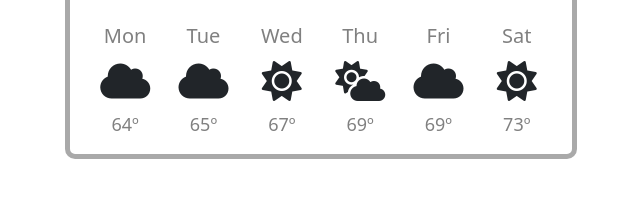
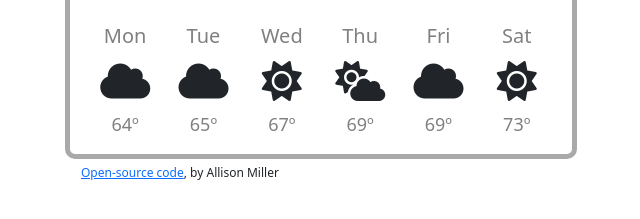
Before and after one commit to Allim22/first-weather-app, a plain HTML site: page index.html in a window 1280 px wide. Shown: the part 309-528 px from the top of the page, without its empty margins (319-959 px from the left). Drawn offline with nearby package versions, Linux system fonts and the light colour scheme.

Commit message:
Added & styled Open-source code link

```diff
--- a/index.html
+++ b/index.html
@@ -81,8 +81,14 @@
 
 }
 
+.link{
+  font-size: 12px;
+  margin-left: 400px;
+}
+
   </style>
   <body>
+
     <div class="container card">
       <div class="card-body">
         <div class="row cities">
@@ -169,6 +175,12 @@
 
       </div>
     </div>
+    </div>
+
+    <span class="link">
+      <a href="https://github.com/Allim22/first-weather-app" target="_blank">Open-source code</a>, by Allison Miller</span>
+
+
     <script  src = "src/index.js">
     </script>
   </body>
```
